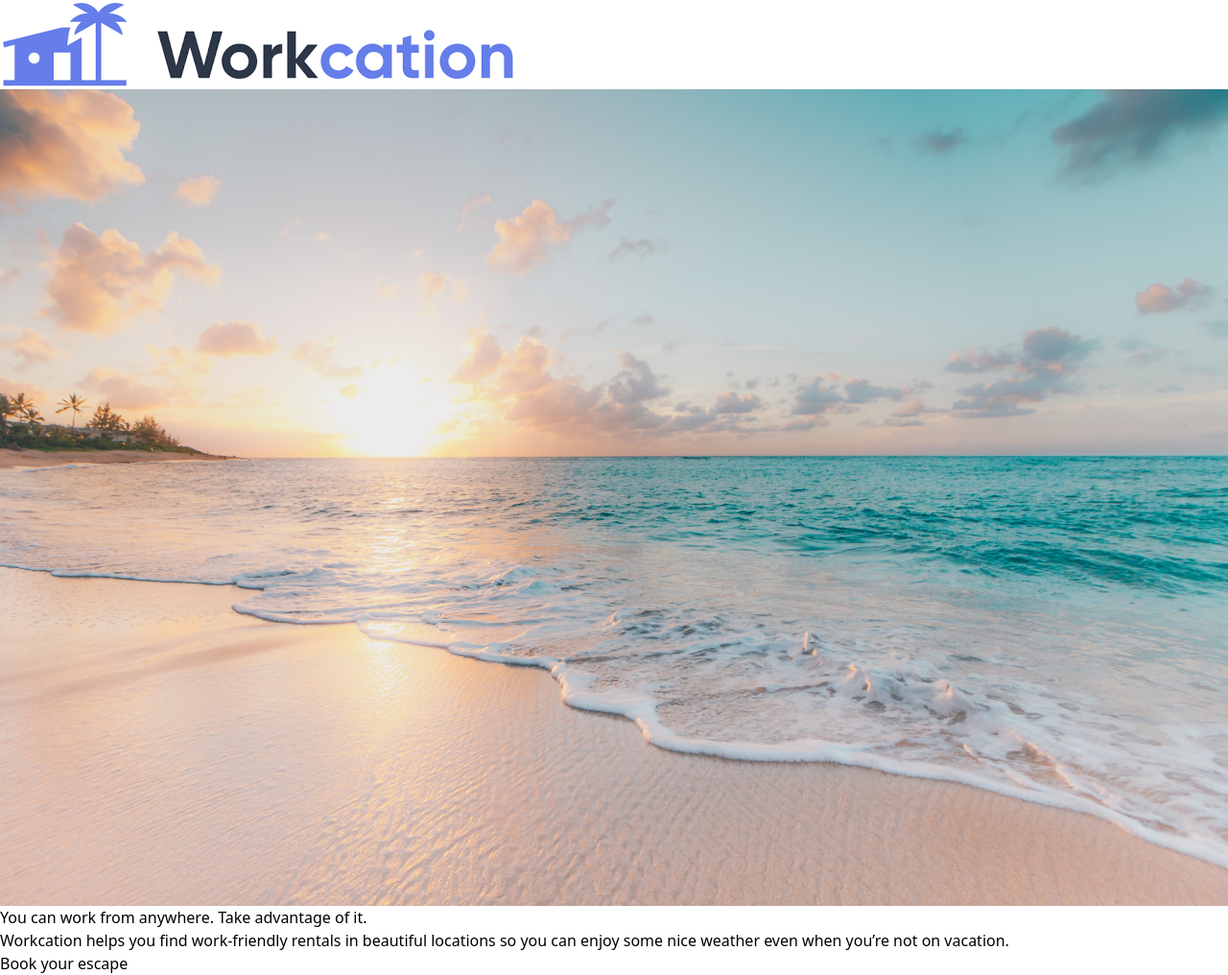
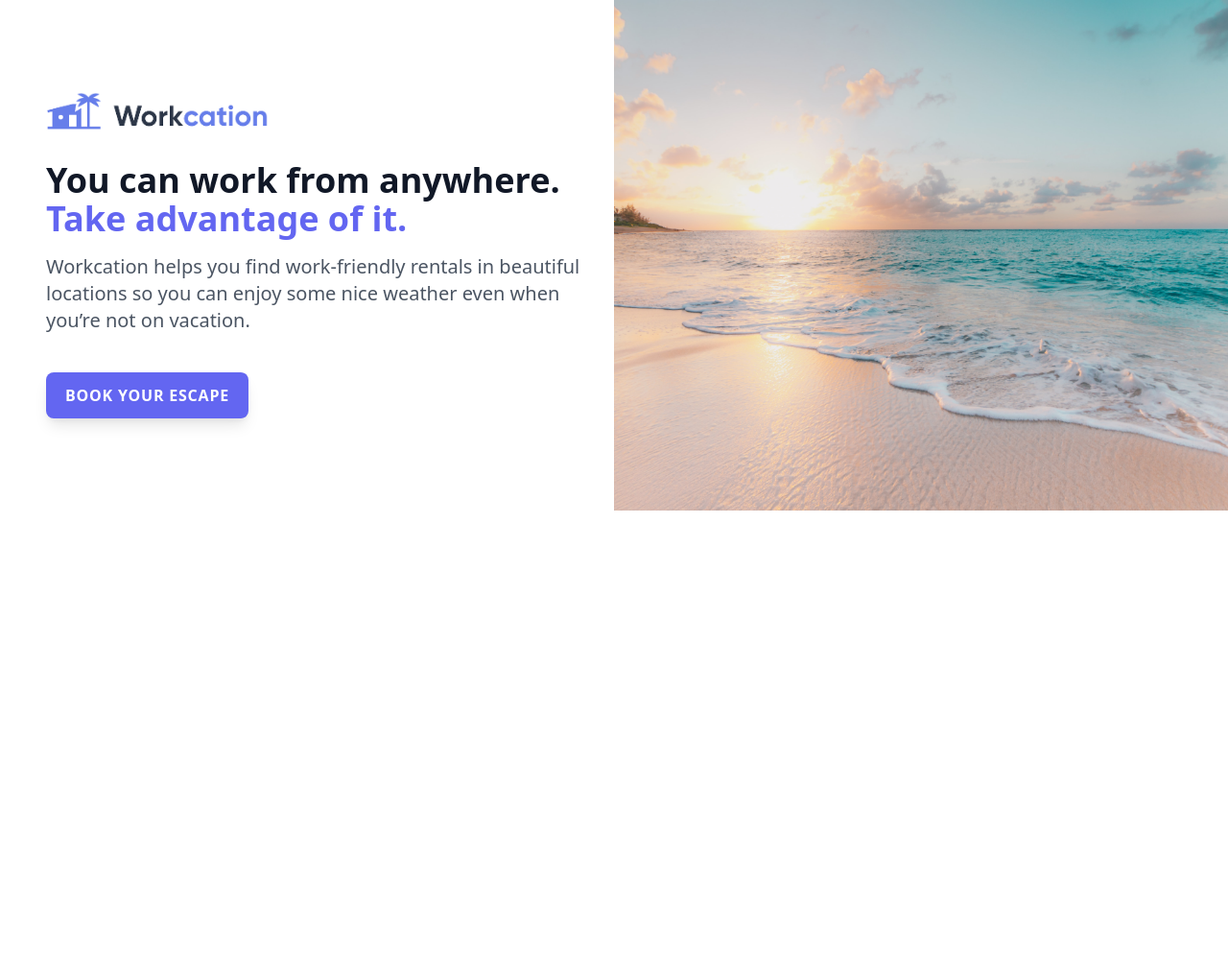
Before and after one commit to magnusvaughan/tailwindshowandtell-simple, a website built with Vite: page index.html in a window 1280 px wide. Shown: the whole page at 96% size. After the commit the page ends 800 px from the top, so only its background shows below. Built offline with nearby package versions, Linux system fonts and the light colour scheme.

Commit message:
pseudoclasses

```diff
--- a/index.html
+++ b/index.html
@@ -7,20 +7,91 @@
     <title>Document</title>
     <link href="/css/tailwind.css" rel="stylesheet" />
   </head>
-  <body>
-    <div>
-      <img src="workcation.png" alt="workcation" />
-      <img src="beach.jpg" alt="beach" />
-      <h1>
-        You can work from anywhere.
-        <span>Take advantage of it.</span>
-      </h1>
-      <p>
-        Workcation helps you find work-friendly rentals in beautiful locations
-        so you can enjoy some nice weather even when you’re not on vacation.
-      </p>
-      <div>
-        <a href="#">Book your escape</a>
+  <body class="bg-white">
+    <div class="grid lg:grid-cols-2 2xl:grid-cols-5">
+      <div
+        class="
+          px-8
+          py-12
+          max-w-md
+          mx-auto
+          sm:max-w-xl
+          lg:px-4 lg:py-24 lg:max-w-full
+          xl:mr-0
+          2xl:col-span-2
+        "
+      >
+        <div class="xl:max-w-xl">
+          <img class="h-10" src="workcation.png" alt="workcation" />
+          <img
+            class="
+              mt-6
+              rounded-lg
+              shadow-xl
+              sm:mt-8 sm:h-64 sm:w-full sm:object-cover
+              object-center
+              lg:hidden
+            "
+            src="beach.jpg"
+            alt="beach"
+          />
+          <h1
+            class="
+              mt-6
+              text-2xl
+              font-bold
+              text-gray-900
+              sm:mt-8 sm:text-4xl
+              lg:text-3xl
+              xl:text-4xl
+            "
+          >
+            You can work from anywhere.
+            <br class="hidden lg:inline" />
+            <span class="text-indigo-500">Take advantage of it.</span>
+          </h1>
+          <p class="mt-2 text-gray-600 sm:mt-4 sm:text-xl">
+            Workcation helps you find work-friendly rentals in beautiful
+            locations so you can enjoy some nice weather even when you’re not on
+            vacation.
+          </p>
+          <div class="mt-4">
+            <a
+              class="
+                inline-block
+                transform
+                transition
+                bg-indigo-500
+                hover:bg-indigo-400 hover:-translate-y-0.5
+                focus:outline-none
+                focus:ring
+                focus:ring-offset-2
+                focus:ring-indigo-500
+                focus:ring-opacity-50
+                active:bg-indigo-600
+                text-white
+                px-5
+                py-3
+                rounded-lg
+                shadow-lg
+                uppercase
+                tracking-wider
+                font-semibold
+                text-sm
+                sm:mt-6 sm:text-base
+              "
+              href="#"
+              >Book your escape</a
+            >
+          </div>
+        </div>
+      </div>
+      <div class="hidden relative lg:block 2xl:col-span-3">
+        <img
+          class="absolute inset-0 w-full h-full object-cover object-center"
+          src="beach.jpg"
+          alt="beach"
+        />
       </div>
     </div>
   </body>
```
